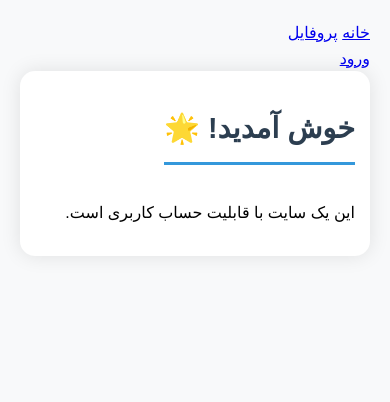
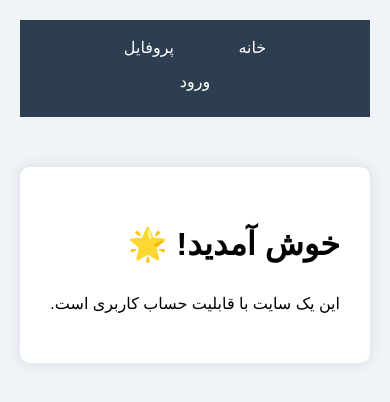
Before and after one commit to areour-8/firsttest, a plain HTML site: page index.html in a window 390 px wide. Drawn offline with Linux system fonts and the light colour scheme; no server answers.

Commit message:
Update style.css
Signed-off-by: areour-8 <hackerlran45@gmail.com>

```diff
--- a/style.css
+++ b/style.css
@@ -1,59 +1,63 @@
-/* تنظیمات کلی */
 body {
     font-family: 'Vazir', Arial, sans-serif;
-    background: #f8f9fa;
+    background: #f0f4f8;
     margin: 0;
     padding: 20px;
     line-height: 1.6;
 }
 
+nav {
+    background: #2c3e50;
+    padding: 15px;
+    text-align: center;
+}
+
+nav a, nav button {
+    color: white;
+    text-decoration: none;
+    margin: 0 15px;
+    padding: 8px 15px;
+    border-radius: 5px;
+    transition: background 0.3s;
+}
+
+nav button {
+    background: #e74c3c;
+    border: none;
+    cursor: pointer;
+}
+
+nav a:hover, nav button:hover {
+    background: #34495e;
+}
+
 .container {
-    max-width: 800px;
-    margin: 0 auto;
+    max-width: 600px;
+    margin: 50px auto;
     background: white;
     padding: 30px;
-    border-radius: 15px;
-    box-shadow: 0 0 20px rgba(0,0,0,0.1);
+    border-radius: 10px;
+    box-shadow: 0 0 15px rgba(0,0,0,0.1);
 }
 
-/* استایل هدر */
-header {
-    text-align: center;
-    margin-bottom: 30px;
+input {
+    width: 100%;
+    padding: 10px;
+    margin: 10px 0;
+    border: 1px solid #ddd;
+    border-radius: 5px;
 }
 
-h1 {
-    color: #2c3e50;
-    font-size: 2.5em;
-    border-bottom: 3px solid #3498db;
-    display: inline-block;
-    padding-bottom: 10px;
+button {
+    background: #3498db;
+    color: white;
+    padding: 10px 20px;
+    border: none;
+    border-radius: 5px;
+    cursor: pointer;
+    width: 100%;
 }
 
-/* دکمه */
-.btn {
-    background: #3498db;
-    color: white;
-    padding: 12px 25px;
-    border: none;
-    border-radius: 25px;
-    cursor: pointer;
-    transition: all 0.3s;
-    font-size: 1.1em;
+button:hover {
+    background: #2980b9;
 }
-
-.btn:hover {
-    background: #2980b9;
-    transform: translateY(-2px);
-}
-
-/* ریسپانسیو برای موبایل */
-@media (max-width: 768px) {
-    .container {
-        padding: 15px;
-    }
-
-    h1 {
-        font-size: 1.8em;
-    }
-}
```
